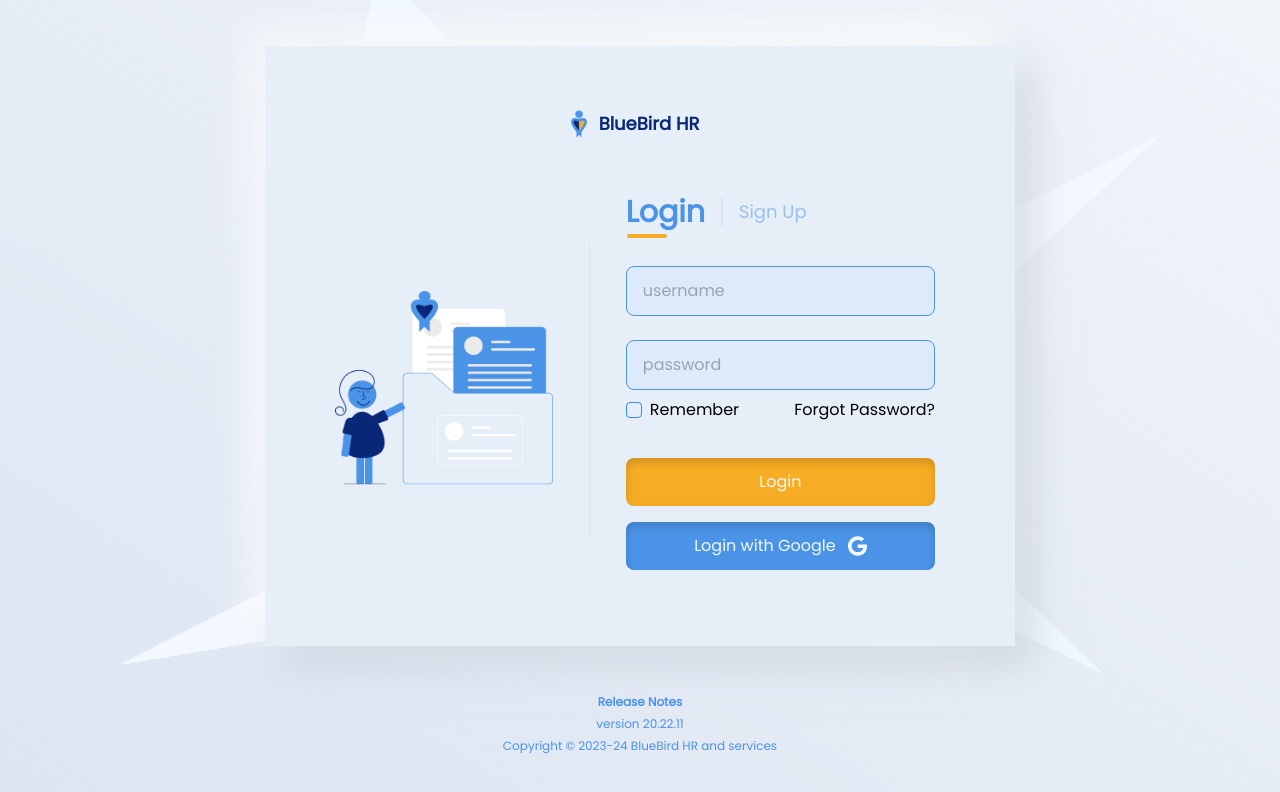
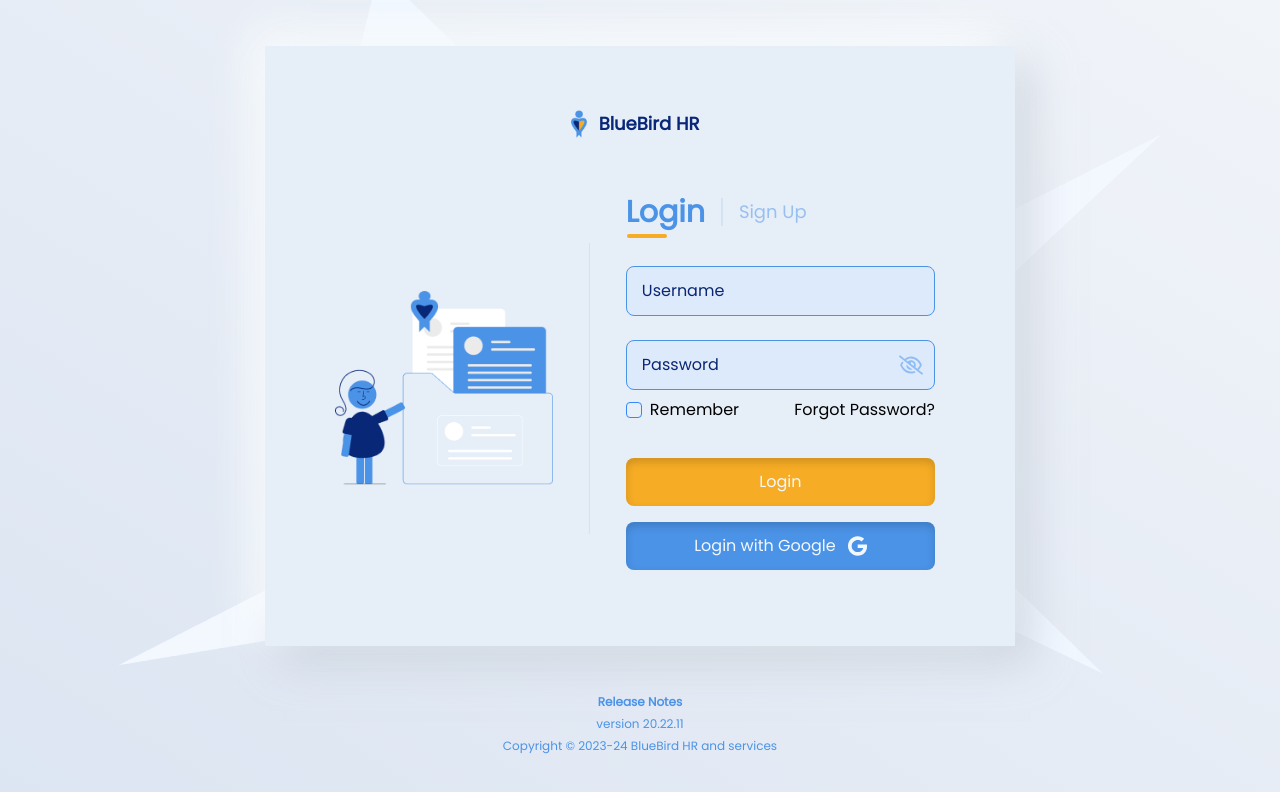
Before and after one commit to Veyd89/HRIS-Management-WebApp, a React (Vite) app: page /login in a window 1280 px wide. Shown: the top 792 px of the page. Built offline with nearby package versions, Linux system fonts and the light colour scheme.

Commit message:
finished login

```diff
--- a/src/pages/LoginPages.jsx
+++ b/src/pages/LoginPages.jsx
@@ -1,5 +1,7 @@
+/* eslint-disable no-unused-vars */
 // import { faGoogle } from "@fortawesome/free-brands-svg-icons";
 import { faGoogle } from "@fortawesome/free-brands-svg-icons";
+import { faEye, faEyeSlash } from "@fortawesome/free-regular-svg-icons";
 import { FontAwesomeIcon } from "@fortawesome/react-fontawesome";
 import React, { useEffect, useRef, useState } from "react";
 // import Screenshot from "../Screenshot.png";
@@ -8,6 +10,7 @@
   const refForm = useRef(null);
   const [height, setHeight] = useState(0);
 
+  const [visiblePass, setVisiblePass] = useState(false);
   useEffect(() => {
     const observer = new ResizeObserver(([entry]) => {
       setHeight(entry.contentRect.height);
@@ -23,7 +26,7 @@
     console.log(height);
   }, [height]);
   return (
-    <section className="h-screen box-border bg-gradient-to-tr from-[#DCE5F2] to-[#F1F4F9] relative w-full flex flex-col gap-12 justify-center items-center md:overflow-hidden">
+    <section className="h-screen box-border bg-gradient-to-tr from-[#DCE5F2] to-[#F1F4F9] relative w-full flex flex-col gap-12 justify-center items-center overflow-auto">
       <div className="flex flex-col absolute  w-full justify-center items-center h-full">
         <img
           src="/img/X.png"
@@ -78,21 +81,43 @@
               </nav>
               <form action="" className="flex flex-col gap-9">
                 <div className="flex flex-col gap-6">
-                  <input
-                    type="text"
-                    placeholder="username"
-                    name=""
-                    id=""
-                    className="bg-[#DDEAFB] py-3 px-4 w-full rounded-lg border border-[#4B93E7] outline-none"
-                  />
+                  <div className="input-box relative flex flex-col text-[#082777]">
+                    <input
+                      type="text"
+                      name=""
+                      id="username"
+                      required
+                      className="bg-[#DDEAFB] py-3 px-4 w-full rounded-lg border border-[#4B93E7] outline-none peer"
+                    />{" "}
+                    <label
+                      className="absolute flex justify-center items-center cursor-text top-[50%] -translate-y-[50%] left-4 transition-all duration-300 peer-valid:top-0 peer-valid:text-xs peer-focus:top-0   peer-focus:text-xs before:content-[''] before:bg-[#E6EEF8] before:h-1 before:min-w-full before:absolute before:px-9 before:-z-40 "
+                      htmlFor="username"
+                    >
+                      Username
+                    </label>
+                  </div>
+
                   <div className="flex flex-col gap-2">
-                    <input
-                      type="password"
-                      placeholder="password"
-                      name=""
-                      id=""
-                      className="bg-[#DDEAFB] py-3 px-4 w-full rounded-lg border border-[#4B93E7] outline-none"
-                    />
+                    <div className="input-box relative flex flex-col text-[#082777]">
+                      <input
+                        type={visiblePass ? "text" : "password"}
+                        name=""
+                        id="password"
+                        required
+                        className="bg-[#DDEAFB] py-3 px-4 w-full rounded-lg border border-[#4B93E7] outline-none peer transition-all duration-300 ease-in-out"
+                      />{" "}
+                      <label
+                        className="absolute flex justify-center items-center cursor-text top-[50%] -translate-y-[50%] left-4 transition-all duration-300 peer-valid:top-0 peer-valid:text-xs peer-focus:top-0   peer-focus:text-xs before:content-[''] before:bg-[#E6EEF8] before:h-1 before:min-w-full before:absolute before:px-9 before:-z-40"
+                        htmlFor="password"
+                      >
+                        Password
+                      </label>
+                      <FontAwesomeIcon
+                        className="absolute translate-y-[-50%] top-[50%] right-3 cursor-pointer w-6 h-6 text-[#91BDF5]"
+                        icon={visiblePass ? faEye : faEyeSlash}
+                        onClick={() => setVisiblePass(!visiblePass)}
+                      />
+                    </div>
                     <div className="flex items-center justify-between">
                       <div className="flex items-center gap-2">
                         <label className="custom-checkbox flex items-center justify-center relative cursor-pointer">
```
Also changed, not shown: 1 other file (tests, documents, lock files or other folders).
